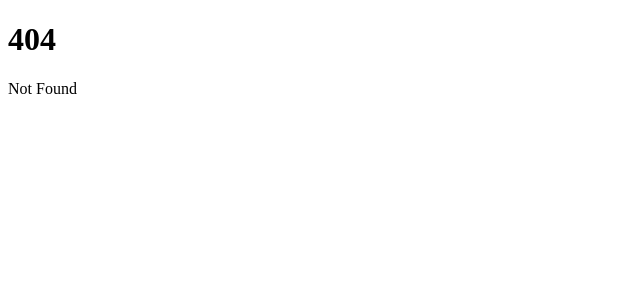
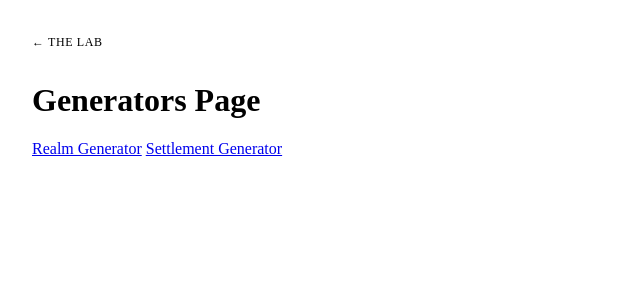
Before and after one commit to LabyrinthWarden/jsbridges.com, a SvelteKit app: page /lab/gens in a window 1280 px wide. Before the commit this address had no page. Shown: the top 300 px of the page, without its empty margins (0-640 px from the left). Built offline with nearby package versions, Linux system fonts and the light colour scheme.

Commit message:
Create +page.svelte

```diff
--- /dev/null
+++ b/src/routes/lab/gens/+page.svelte
@@ -0,0 +1,7 @@
+<script>
+</script>
+
+<h1>Generators Page</h1>
+
+<a href="/gens/realm">Realm Generator</a>
+<a href="/gens/settlements">Settlement Generator</a>
```
